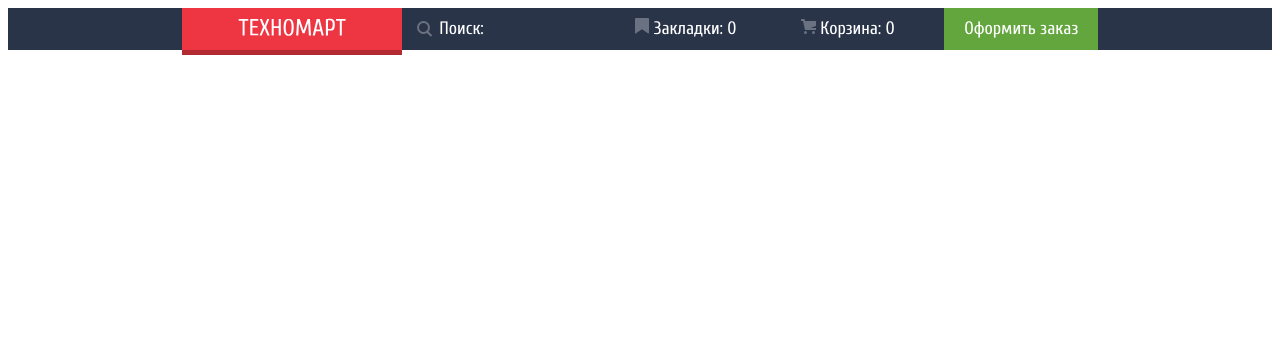
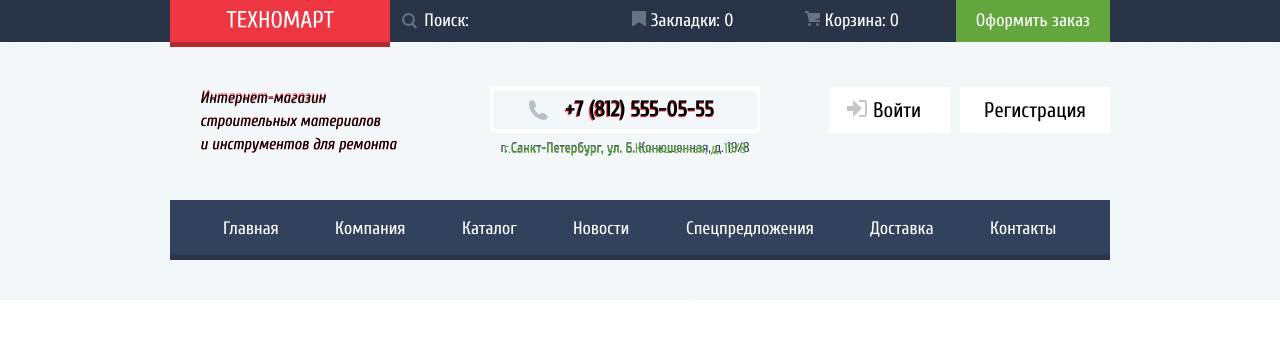
Before and after one commit to kenzaofficial/Technomart, a website: page index.html in a window 1280 px wide. Drawn offline with Linux system fonts and the light colour scheme; files whose address does not match are found by name.

Commit message:
header-middle alpha

```diff
--- a/index.html
+++ b/index.html
@@ -10,36 +10,53 @@
 
 <body>
    <header class="header">
-      <div class="header-top ">
+      <div class="header-top">
+         <div class="container">
             <a class="header-top__logo" href="index.html">
                <img src="/src/img/logo-technomart.svg">
             </a>
             <form class="header-top__search" action="/" method="get">
                <span class="header-top__search-icon"></span>
                <input type="text" name="search-query" placeholder="Поиск:">
-
             </form>
-         <div class="shop-control">
-            <a class="shop-control__bookmarks" href="#">
-               <svg width="14" height="16" fill="white" xmlns="http://www.w3.org/2000/svg">
+            <a class="header-top__bookmarks" href="#">
+               <svg width="14" height="15" fill="white" xmlns="http://www.w3.org/2000/svg">
                   <path
                      d="M14 15c0 .6-.4.7-.8.4l-5.4-3.7c-.4-.4-1.2-.4-1.6 0L.8 15.4c-.4.3-.8.2-.8-.4V1c0-.6.5-1 1-1h12c.6 0 1 .5 1 1v14z" />
                </svg>
                Закладки: 0</a>
-            <a class="shop-control__basket" href="#">
+            <a class="header-top__basket" href="#">
                <svg width="15" height="15" fill="white" xmlns="http://www.w3.org/2000/svg">
                   <path
                      d="M4.5 15a1.5 1.5 0 100-3 1.5 1.5 0 000 3zM12.5 15a1.5 1.5 0 100-3 1.5 1.5 0 000 3zM15 2H4l-.4-2H0v2h2l2 9h11V9H9.4L15 7V2z" />
                </svg>
                Корзина: 0</a>
-            <a class="shop-control__order" href="#">Оформить заказ</a>
+            <a class="header-top__order" href="#">Оформить заказ</a>
          </div>
-
-         <div class="header-middle"></div>
+      </div>
+      <div class="container">
+         <div class="header-middle">
+            <p class="header-middle__description">
+               <i>Интернет-магазин строительных материалов <br>
+                  и инструментов для ремонта</i>
+            </p>
+            <div class="header-middle__contacts">
+               <a class="header-middle__telephone" href="tel:+7 (812) 555-05-55">+7 (812) 555-05-55</a>
+               <address>г.Санкт-Петербург, ул. Б.Конюшенная, д. 19/8</address>
+            </div>
+            <button class="header-middle__login header-middle__button" type="button">
+               <svg width="21" height="17" fill="none" xmlns="http://www.w3.org/2000/svg">
+                  <path d="M14.9 8.5L6 0v6H0v5h6v6l8.9-8.5z" fill="#C5C5C5" />
+                  <path d="M17 15h-5v2h5c2.2 0 3-1.8 3-3V3c0-1.2-.8-3-3-3h-5v2h5c.8 0 1 .7 1 1v11c0 .3-.2 1-1 1z" fill="#C5C5C5" />
+                  </svg>Войти
+            </button>
+            <button class="header-middle__registration header-middle__button" type="button">
+               Регистрация
+            </button>
+         </div>
          <div class="header-nav"></div>
       </div>
       </div>
-
    </header>
    <main>
       <div class="contaner"></div>
--- a/src/scss/fonts.scss
+++ b/src/scss/fonts.scss
@@ -3,3 +3,11 @@
   font-weight: 400;
   src: local("cuprum"), url(/src/fonts/cuprum.woff)
 }
+
+
+
+@font-face {
+  font-family: "Cuprum-italic";
+  font-weight: 400;
+  src: local("cuprumitalic"), url(/src/fonts/cuprumitalic.woff)
+}
--- a/src/scss/header.scss
+++ b/src/scss/header.scss
@@ -1,14 +1,19 @@
 .header {
+   background-color: aqua;
+   min-height: 300px;
+   background:#63A63E url(/src/img/header.png) top;
    &-top {
+      .container {
       display:flex;
-      justify-content: center;
+      justify-content: space-between;
+      margin-bottom: 45px;
       align-items: center;
       background-color: #293449;
+      }
       &__logo {
          position: relative;
          max-width: 220px;
          width: 100%;
-
          padding-top: 10px;
          padding-bottom: 7px;
          text-align: center;
@@ -27,7 +32,6 @@
          }
       }
       &__search {
-         padding-left: 15px;
          display: inline-block;
          &:hover {
           .header-top__search-icon {
@@ -55,8 +59,7 @@
             }
          }
       }
-      .shop-control {
-         &__bookmarks { // как выровнять по вертикале иконку закладки?
+      &__bookmarks { // как выровнять по вертикале иконку закладки?
             padding: 9px 20px;
             margin-right: 20px;
             svg {
@@ -73,7 +76,7 @@
             }
          }
 
-         &__basket {
+      &__basket {
             margin-right: 25px;
             padding: 9px 20px;
             svg{
@@ -91,7 +94,7 @@
             }
          }
 
-         &__order {
+      &__order {
             display: inline-block;
             min-width: 150px;
             padding: 9px 20px;
@@ -103,7 +106,77 @@
               color: #B1D29E;
               background-color: #63A63E;
             }
-         }
       }
    }
+      &-middle {
+         display: flex;
+         align-items: flex-start;
+         &__description {
+            font-family: "Cuprum-italic", sans-serif;
+            margin: 0;
+            margin-right: 90px;
+            padding-left: 30px;
+            padding-bottom: 5px;
+            max-width: 230px;
+            width: 100%;
+            color: black;
+            font-size: 16px;
+            line-height: 23px;
+
+         }
+
+         &__contacts {
+            text-align: center;
+            margin-right: 70px;
+            .header-middle__telephone {
+               display: inline-block;
+               margin-bottom: 5px;
+               min-width: 270px;
+               padding: 4px 11px 5px 40px;
+               color: black;
+               font-size: 21px;
+               line-height: 30px;
+               font-weight: 700;
+               letter-spacing: 0.3px;
+               border: 3px solid white;
+               background: url(/src/img/icon-phone.svg) no-repeat;
+               background-position: 35px ;
+            }
+
+            address {
+               font-size: 14px;
+               line-height: 24px;
+               font-style: normal;
+               color: #32425C;
+               color: #63A63E;
+            }
+         }
+
+         &__button {
+            font-family: "Cuprum",sans-serif;
+            font-size: 21px;
+            line-height: 21px;
+            background: white;
+            outline: none;
+            border: none;
+            cursor: pointer;
+
+         }
+
+         &__login {
+            margin-right: 10px;
+            padding:13px 29px 11px 17px;
+
+            svg {
+               margin-right: 5px;
+
+            }
+         }
+
+         &__registration {
+            padding:13px 24px 11px 24px;
+         }
+
+      }
+
 }
--- a/src/scss/style.scss
+++ b/src/scss/style.scss
@@ -5,6 +5,7 @@
 }
 
 body {
+   margin: 0;
    color:white;
    font-family: "cuprum",sans-serif;
    font-size: 18px;
@@ -15,6 +16,10 @@ a {
    color: white;
    text-decoration: none;
    font-family: "cuprum",sans-serif;
+}
+
+button {
+   padding: 0;
 }
 
 input {
@@ -30,16 +35,16 @@ input::-webkit-input-placeholder {
    color: white;
 }
 
-.container {
-   border: 5px solid yellow;
-   max-width: 960px;
-   padding-left: 10px;
-   padding-right: 10px;
-   margin: 0 auto;
-}
-
 input:focus {
    outline: none;
    background-color: white;
    color: black;
 }
+
+.container {
+   max-width: 960px;
+   width: 100%;
+   padding-left: 10px;
+   padding-right: 10px;
+   margin: 0 auto;
+}
```
Also changed, not shown: build/fonts.css, build/header.css, build/style.css, src/img/header.png (added). Lines whose indentation alone changed are shown as unchanged.
